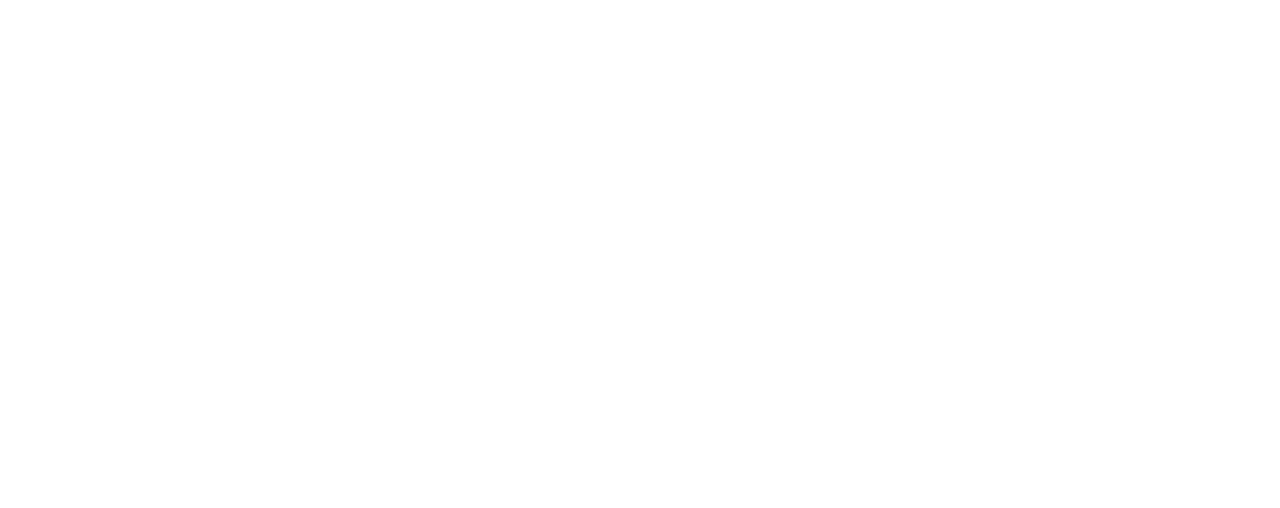
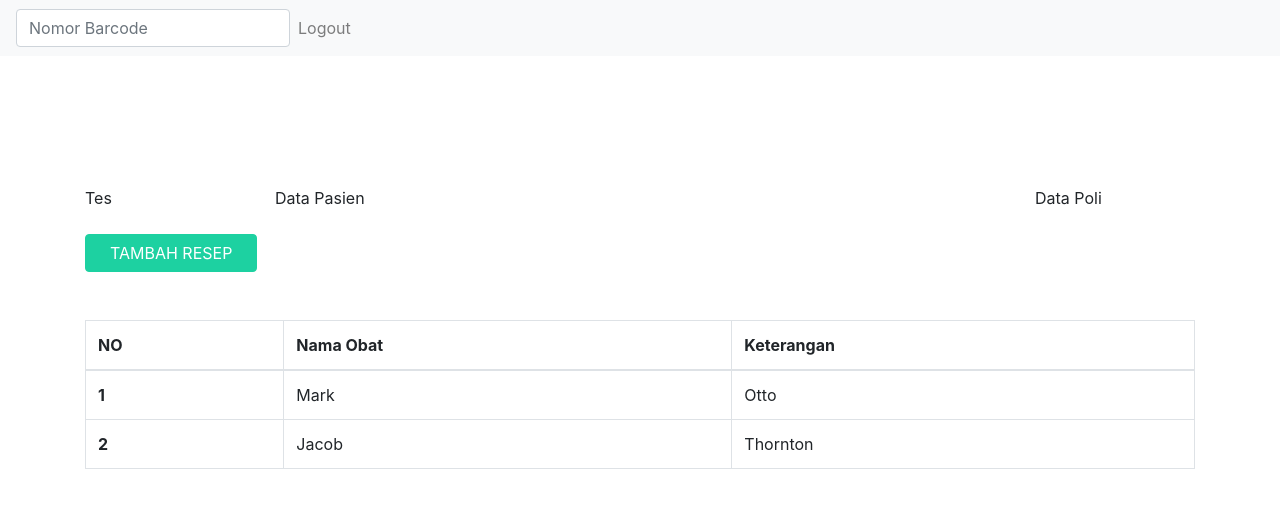
Before and after one commit to daffaputradamar/medicode, an Angular app: page /dokter in a window 1280 px wide. Before the commit this address led to /. Shown: the top 508 px of the page. Built offline with nearby package versions, Linux system fonts and the light colour scheme.

Commit message:
add dokter page

```diff
--- a/src/app/app-routing.module.ts
+++ b/src/app/app-routing.module.ts
@@ -1,11 +1,16 @@
 import { NgModule } from '@angular/core';
 import { Routes, RouterModule } from '@angular/router';
 import { LoginComponent } from "./pages/login/login.component";
+import { DokterComponent } from './pages/dokter/dokter.component';
 
 const routes: Routes = [
   {
     path: "login",
     component:LoginComponent
+  },
+  {
+    path: "dokter",
+    component:DokterComponent
   }
 ];
 
--- a/src/app/app.module.ts
+++ b/src/app/app.module.ts
@@ -4,11 +4,15 @@
 import { AppRoutingModule } from './app-routing.module';
 import { AppComponent } from './app.component';
 import { LoginComponent } from './pages/login/login.component';
+import { DokterComponent } from './pages/dokter/dokter.component';
+import { TambahresepComponent } from './pages/dokter/tambahresep/tambahresep.component';
 
 @NgModule({
   declarations: [
     AppComponent,
-    LoginComponent
+    LoginComponent,
+    DokterComponent,
+    TambahresepComponent
   ],
   imports: [
     BrowserModule,
--- /dev/null
+++ b/src/app/pages/dokter/dokter.component.html
@@ -0,0 +1,53 @@
+<nav class="navbar navbar-expand-lg navbar-light bg-light">
+  <div class="collapse navbar-collapse" id="navbarSupportedContent">
+    <form>
+      <input
+        class="form-control mr-auto mt-2 mt-lg-0"
+        type="text"
+        placeholder="Nomor Barcode"
+        aria-label="Search"
+      />
+    </form>
+    <ul class="navbar-nav mr-sm-2">
+      <li class="nav-item">
+        <a class="nav-link" href="#">Logout</a>
+      </li>
+    </ul>
+  </div>
+</nav>
+
+<div class="container" style="margin-top: 130px;">
+  <div class="row">
+    <div class="col-lg-2">
+      Tes
+    </div>
+    <div class="col-lg-8">
+      <span>Data Pasien</span>
+    </div>
+    <div class="col-lg-2">
+      Data Poli
+    </div>
+  </div>
+  <button type="button" class="btn btn-medicode px-4 mt-4">TAMBAH RESEP</button>
+  <table class="table table-bordered mt-5">
+    <thead>
+      <tr>
+        <th scope="col">NO</th>
+        <th scope="col">Nama Obat</th>
+        <th scope="col">Keterangan</th>
+      </tr>
+    </thead>
+    <tbody>
+      <tr>
+        <th scope="row">1</th>
+        <td>Mark</td>
+        <td>Otto</td>
+      </tr>
+      <tr>
+        <th scope="row">2</th>
+        <td>Jacob</td>
+        <td>Thornton</td>
+      </tr>
+    </tbody>
+  </table>
+</div>
--- /dev/null
+++ b/src/app/pages/dokter/dokter.component.ts
@@ -0,0 +1,15 @@
+import { Component, OnInit } from '@angular/core';
+
+@Component({
+  selector: 'app-dokter',
+  templateUrl: './dokter.component.html',
+  styleUrls: ['./dokter.component.css']
+})
+export class DokterComponent implements OnInit {
+
+  constructor() { }
+
+  ngOnInit() {
+  }
+
+}
--- /dev/null
+++ b/src/app/pages/dokter/tambahresep/tambahresep.component.html
@@ -0,0 +1 @@
+<p>tambahresep works!</p>
--- /dev/null
+++ b/src/app/pages/dokter/tambahresep/tambahresep.component.ts
@@ -0,0 +1,15 @@
+import { Component, OnInit } from '@angular/core';
+
+@Component({
+  selector: 'app-tambahresep',
+  templateUrl: './tambahresep.component.html',
+  styleUrls: ['./tambahresep.component.css']
+})
+export class TambahresepComponent implements OnInit {
+
+  constructor() { }
+
+  ngOnInit() {
+  }
+
+}
```
Also changed, not shown: src/app/pages/dokter/dokter.component.css (added), src/app/pages/dokter/tambahresep/tambahresep.component.css (added), 2 other files (tests, documents, lock files or other folders).
